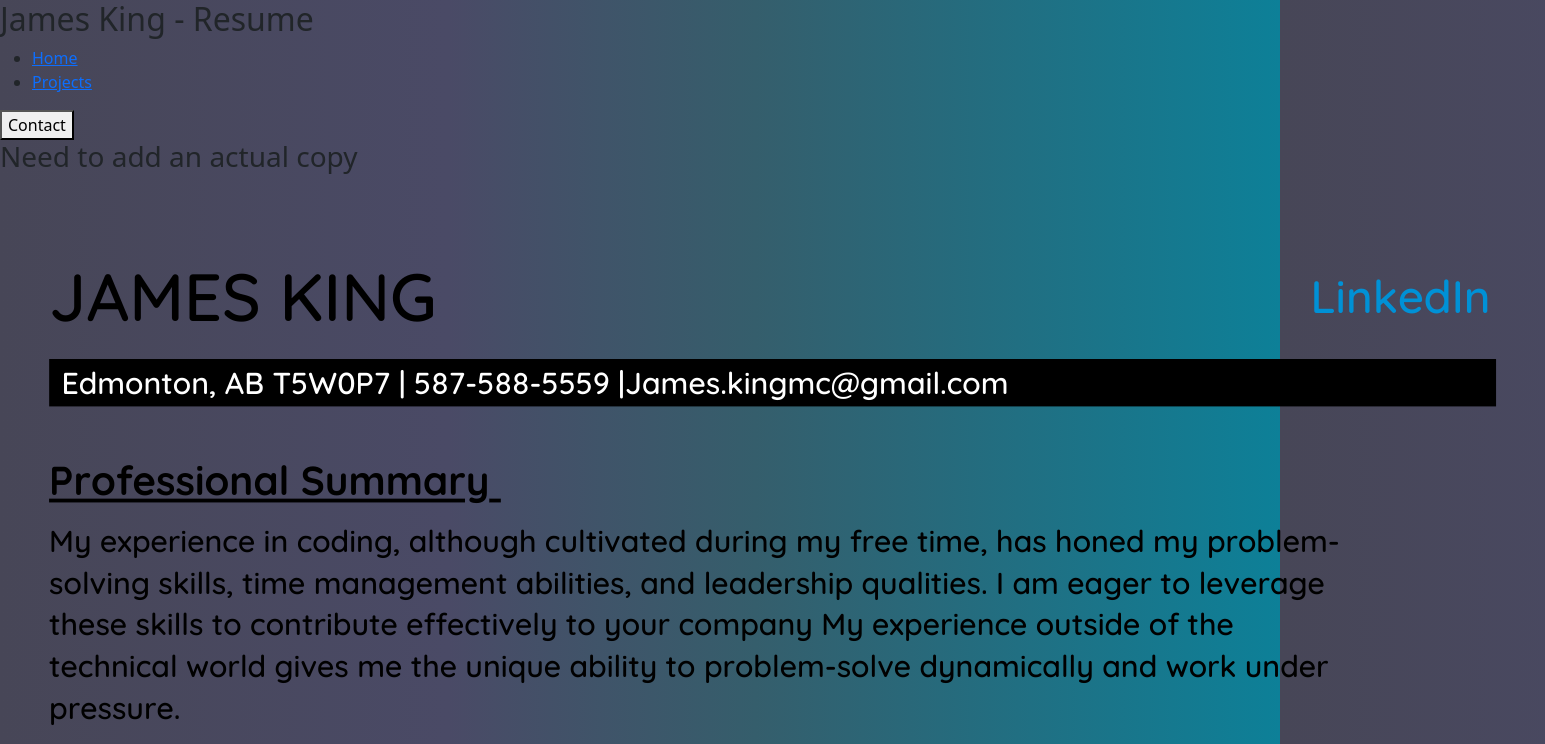
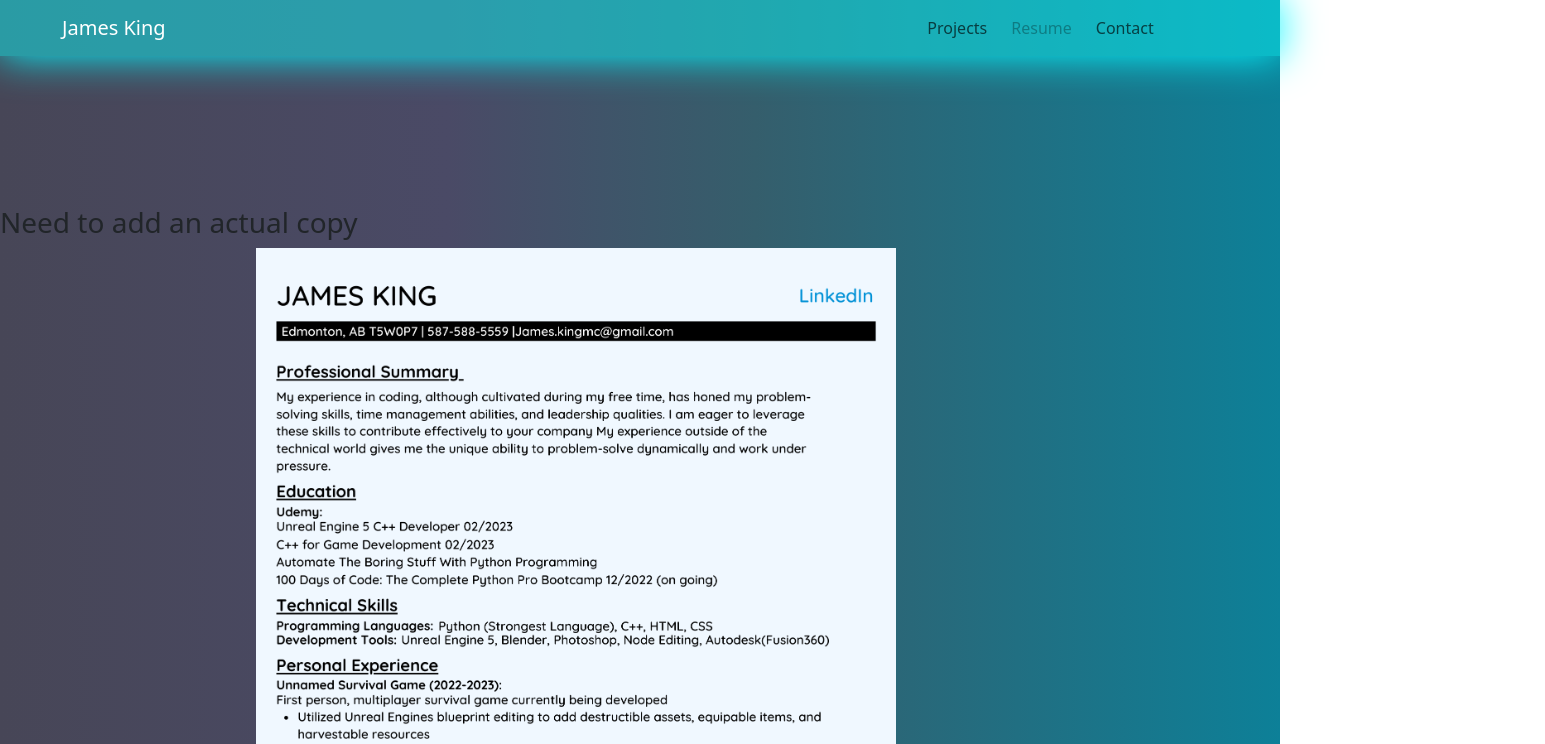
Before and after one commit to Canderthal/portfolio-webpage, a plain HTML site: page resume.html in a window 1280 px wide. Shown: the top 744 px of the page, 1545 px wide, since content can reach past the window. Drawn offline with nearby package versions, Linux system fonts and the light colour scheme.

Commit message:
fixed href link

```diff
--- a/resume.html
+++ b/resume.html
@@ -8,30 +8,35 @@
     <link href="https://cdn.jsdelivr.net/npm/bootstrap@5.3.2/dist/css/bootstrap.min.css" rel="stylesheet" integrity="sha384-T3c6CoIi6uLrA9TneNEoa7RxnatzjcDSCmG1MXxSR1GAsXEV/Dwwykc2MPK8M2HN" crossorigin="anonymous">
 </head>
 <body>
-    <header>
-        <h2 id="name">James King - Resume</h2>
-        <nav>
-            <ul class="nav__links">
-                <li><a href=index.html>Home</a></li>
-                <li><a href=projects.html>Projects</a></li>
-                <!--<li><a href=skills.html>Skills</a></li>-->
+    <nav class="navbar sticky-top navbar-expand-md">
+        <div class="container-fluid">
+          <a class="navbar-brand col-8" href="index.html" id="myName">James King</a>
+          <button class="navbar-toggler" type="button" data-bs-toggle="collapse" data-bs-target="#navbarSupportedContent" aria-controls="navbarSupportedContent" aria-expanded="false" aria-label="Toggle navigation">
+            <span class="navbar-toggler-icon"></span>
+          </button>
+
+          <div class="collapse navbar-collapse" id="navbarSupportedContent">
+            <ul class="navbar-nav me-auto mb-2 mb-lg-0">
+              <li class="nav-item">
+                <a class="nav-link" href="projects.html">Projects</a>
+              </li>
+              <li class="nav-item">
+                <a class="nav-link disabled" href="resume.html">Resume</a>
+              </li>
+              <li class="nav-item">
+                <a class="nav-link" href="contact.html">Contact</a>
+              </li>
             </ul>
-        </nav>
-        <a class="cta" href="contact.html"><button>Contact</button></a>
-    </header>
+          </div>
+        </div>
+      </nav>
     <main>
+        <div class="nothing">
         <h3>Need to add an actual copy</h3>
-        <img id="resume" src="pictures/James_King_Resume.png" alt="resume">
+        <img id="resume" src="pictures/James_King_Resume.png" class="resume" alt="resume">
+        </div>
     </main>
 
-
-    <footer>
-        <div class="footer">
-            <div><a href="#"><img src="logos/linkedin-logo.png" alt="Linked In" class="linked-in"> </a></div>
-            <div><h2>Leveling up one day at a time.</h2></div>
-            <div></div><a href="#"><img src="logos/github.png" alt="github" class="github"> </a></div>
-        </div>
-    </footer>
     <script src="https://cdn.jsdelivr.net/npm/bootstrap@5.3.2/dist/js/bootstrap.bundle.min.js" integrity="sha384-C6RzsynM9kWDrMNeT87bh95OGNyZPhcTNXj1NW7RuBCsyN/o0jlpcV8Qyq46cDfL" crossorigin="anonymous"></script>
 </body>
 </html>
--- a/style.css
+++ b/style.css
@@ -98,3 +98,17 @@ div h2{
 label {
     color:white
 }
+
+/*          Resume Page            */
+.resume {
+    background-color: aliceblue;
+    max-width: 50%;
+    height: auto;
+    margin-left: 20%;
+    margin-right: 20%;
+}
+
+.nothing {
+    margin-top: 150px;
+
+}
```
Also changed, not shown: contact.html (+1 -0 lines), index.html (+3 -0 lines), projects.html (+1 -1 lines), skills.html (+1 -0 lines), wave-defence.html (+1 -1 lines).
